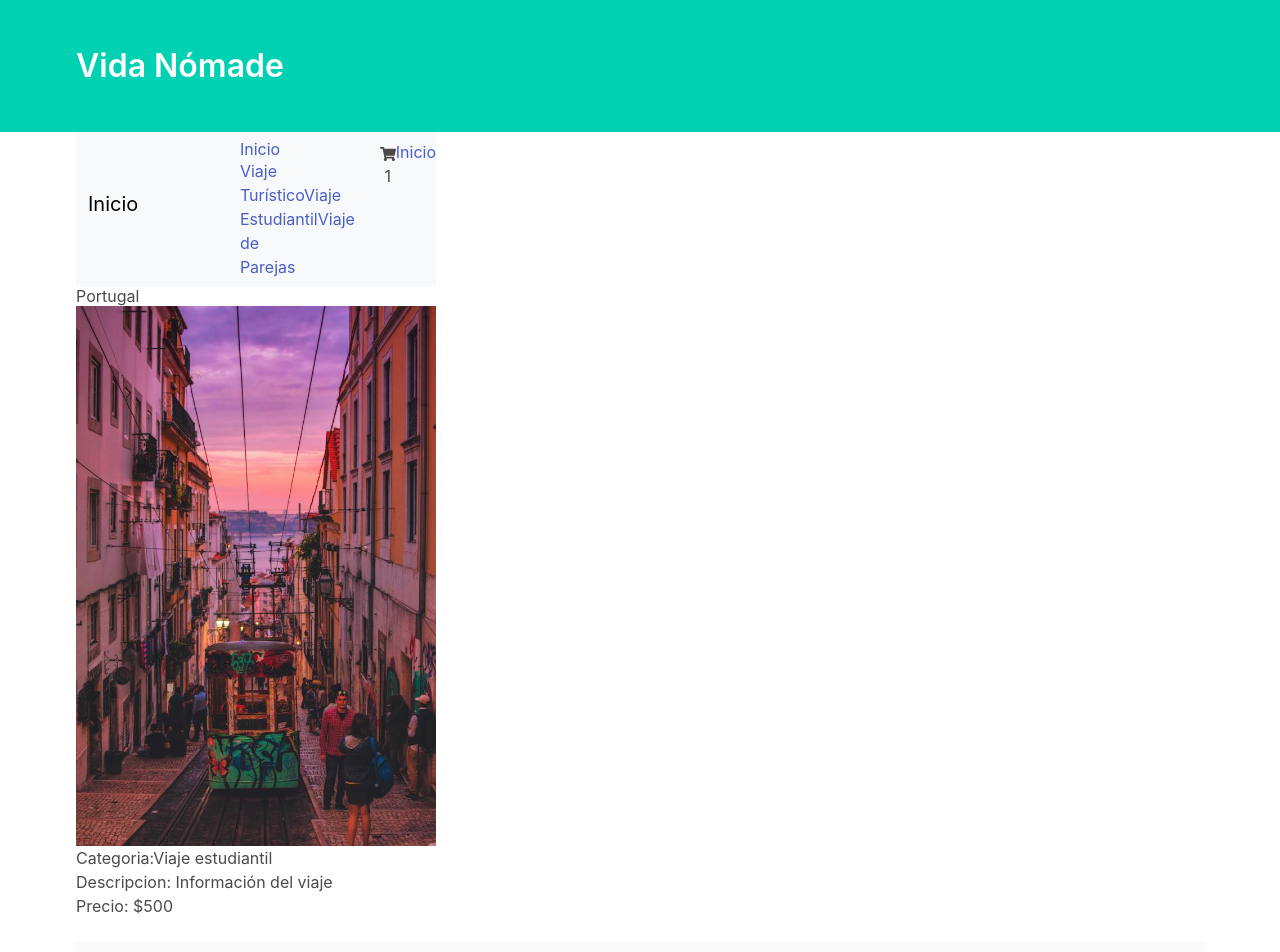
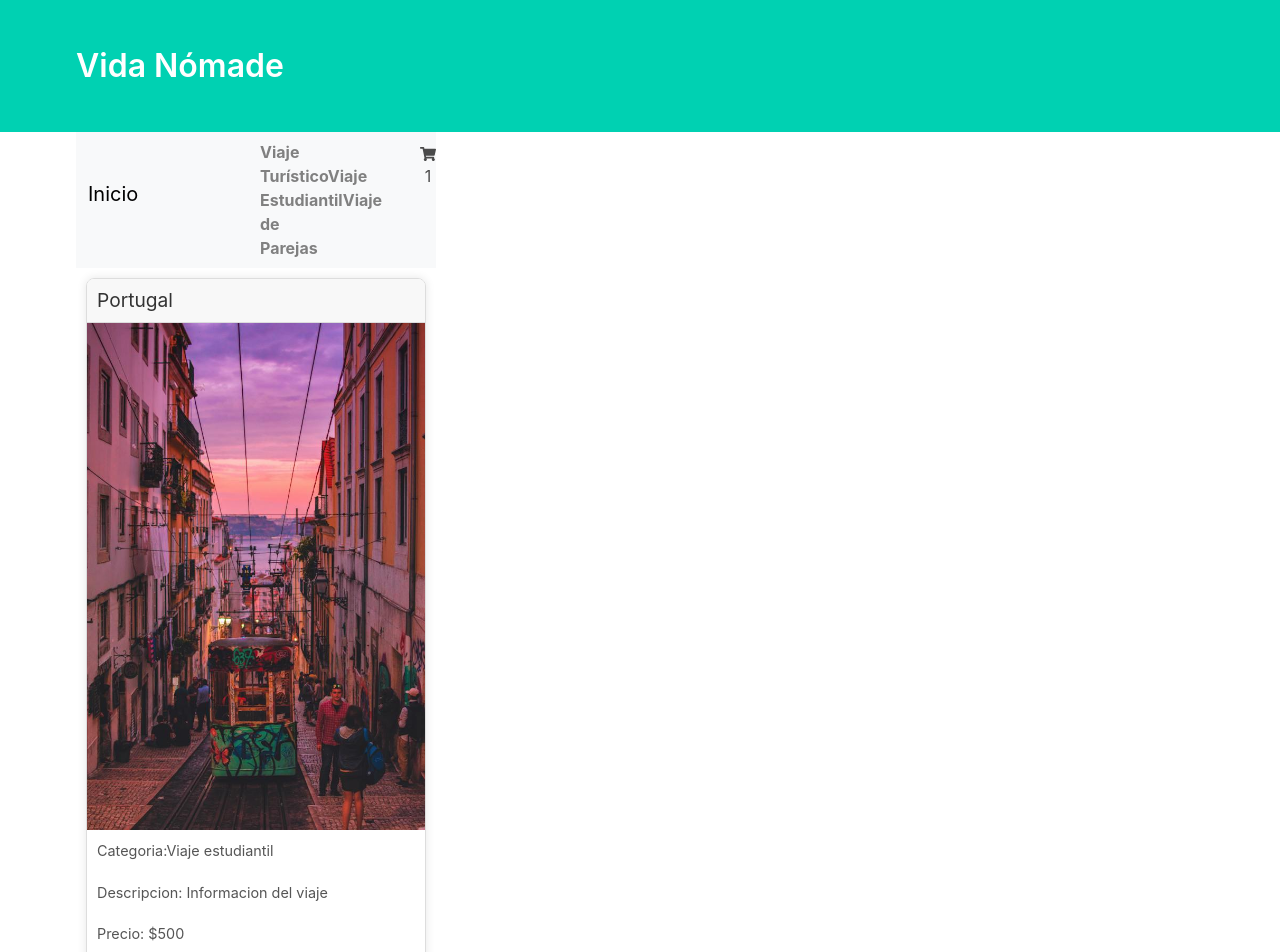
Before and after one commit to Fiorella-Becchi/proyecto-react, a React (Create React App) app: page /item/1 in a window 1280 px wide. Shown: the top 952 px of the page. Built offline with nearby package versions, Linux system fonts and the light colour scheme.

Commit message:
Ultima actualizacion navegacion

```diff
--- a/src/asyncMock.js
+++ b/src/asyncMock.js
@@ -10,9 +10,9 @@ const products = [
         name: 'Portugal',
         price: 500,
         category: 'Viaje estudiantil',
-        img: PortImg ,
+        img: PortImg,
         stock: '30',
-        description: 'Información del viaje'
+        description: 'Informacion del viaje'
 
     },
     {
@@ -20,18 +20,18 @@ const products = [
         name: 'Belgica',
         price: 300,
         category: 'Viaje turístico',
-        img: BelgImg ,
+        img: BelgImg,
         stock: '25',
-        description: 'Información del viaje'
+        description: 'Informacion del viaje'
     },
     {
         id: '3',
         name: 'Francia',
         price: 250,
         category: 'Viaje de parejas',
-        img: FranImg ,
+        img: FranImg,
         stock: '10',
-        description: 'Información del viaje'
+        description: 'Informacion del viaje'
     }
 ]
 
--- a/src/components/Item/Item.css
+++ b/src/components/Item/Item.css
@@ -1,7 +1,46 @@
-/*.CardItem {
-    display: flex;
-    align-items:;
-    margin-right: 10px;
-    align-content: stretch;
-    justify-content:space-around
-}*/
+.CardItem {
+    border: 1px solid #ddd;
+    border-radius: 8px;
+    overflow: hidden;
+    margin: 10px;
+    box-shadow: 0 0 10px rgba(0, 0, 0, 0.1);
+}
+
+.Header {
+    padding: 10px;
+    background-color: #f8f8f8;
+    border-bottom: 1px solid #ddd;
+}
+
+.ItemHeader {
+    margin: 0;
+    font-size: 1.2em;
+    color: #333;
+}
+
+.ItemImg {
+    width: 100%;
+    height: auto;
+}
+
+.Info {
+    padding: 10px;
+    font-size: 0.9em;
+    color: #555;
+}
+
+.ItemFooter {
+    padding: 10px;
+    text-align: center;
+    background-color: #f8f8f8;
+}
+
+.Option {
+    text-decoration: none;
+    color:gray;
+    font-weight: bold;
+}
+
+.Option:hover {
+    text-decoration: underline;
+}
--- a/src/components/Item/Item.js
+++ b/src/components/Item/Item.js
@@ -1,5 +1,5 @@
 import './Item.css'
-import { Link }from "react-router-dom";
+import { Link } from "react-router-dom";
 import FranImg from "../../img/francia.jpg";
 import BelgImg from "../../img/belgica.jpg";
 import PortImg from "../../img/portugal.jpg";
@@ -12,7 +12,7 @@ const Item = ({ id, name, img, price, stock }) => {
         <article className="CardItem">
             <header className="Header">
                 <h2 className="ItemHeader">
-
+                    {name}
                 </h2>
             </header>
             <picture>
@@ -27,7 +27,8 @@ const Item = ({ id, name, img, price, stock }) => {
                 </p>
             </section>
             <footer className="ItemFooter">
-                <Link to={'/item/${id}'} className='Option'>Ver detalle</Link>
+            <Link to={`/item/${id}`} className='Option'> Ver detalle</Link>
+
             </footer>
         </article>
     )
--- a/src/components/ItemList/ItemList.css
+++ b/src/components/ItemList/ItemList.css
@@ -0,0 +1,18 @@
+
+
+.ItemList {
+    margin: 20px;
+  }
+
+  .ListHeader {
+    font-size: 1.5em;
+    color: #333;
+    margin-bottom: 10px;
+  }
+
+  .ListGroup {
+    display: flex;
+    flex-wrap: wrap;
+    gap: 20px;
+    justify-content: space-between;
+  }
--- a/src/components/NavBar/navbar.js
+++ b/src/components/NavBar/navbar.js
@@ -6,7 +6,7 @@ const NavBar = () => {
     return (
         <nav className="navbar navbar-expand-lg bg-body-tertiary">
             <div className="container-fluid">
-                <a href="index.html" className="navbar-brand">Inicio</a>
+                <Link to='/' className="navbar-brand">Inicio</Link>
                 <button className="navbar-toggler" type="button" data-bs-toggle="collapse"
                     data-bs-target="#navbarNavDropdown" aria-controls="navbarNavDropdown" aria-expanded="false"
                     aria-label="Toggle navigation">
@@ -26,10 +26,6 @@ const NavBar = () => {
             <div className="container">
                 <div className="columns">
                     <div className="Categories column is-2 ">
-                        <Link to='/'>
-                            <h3>Inicio</h3>
-                        </Link>
-
                         <NavLink to={'/category/viajeturistico'} className={({ isActive }) => isActive ? 'ActiveOption' : "Option"}>Viaje Turístico</NavLink>
                         <NavLink to={'/category/viajeestudiantil'} className={({ isActive }) => isActive ? 'ActiveOption' : "Option"}>Viaje Estudiantil</NavLink>
                         <NavLink to={'/category/viajedeparejas'} className={({ isActive }) => isActive ? 'ActiveOption' : "Option"}>Viaje de Parejas</NavLink>
@@ -37,7 +33,6 @@ const NavBar = () => {
                 </div>
             </div>
             <CardWidget />
-            <Link to="/">Inicio</Link>
         </nav>
     )
 }
```
